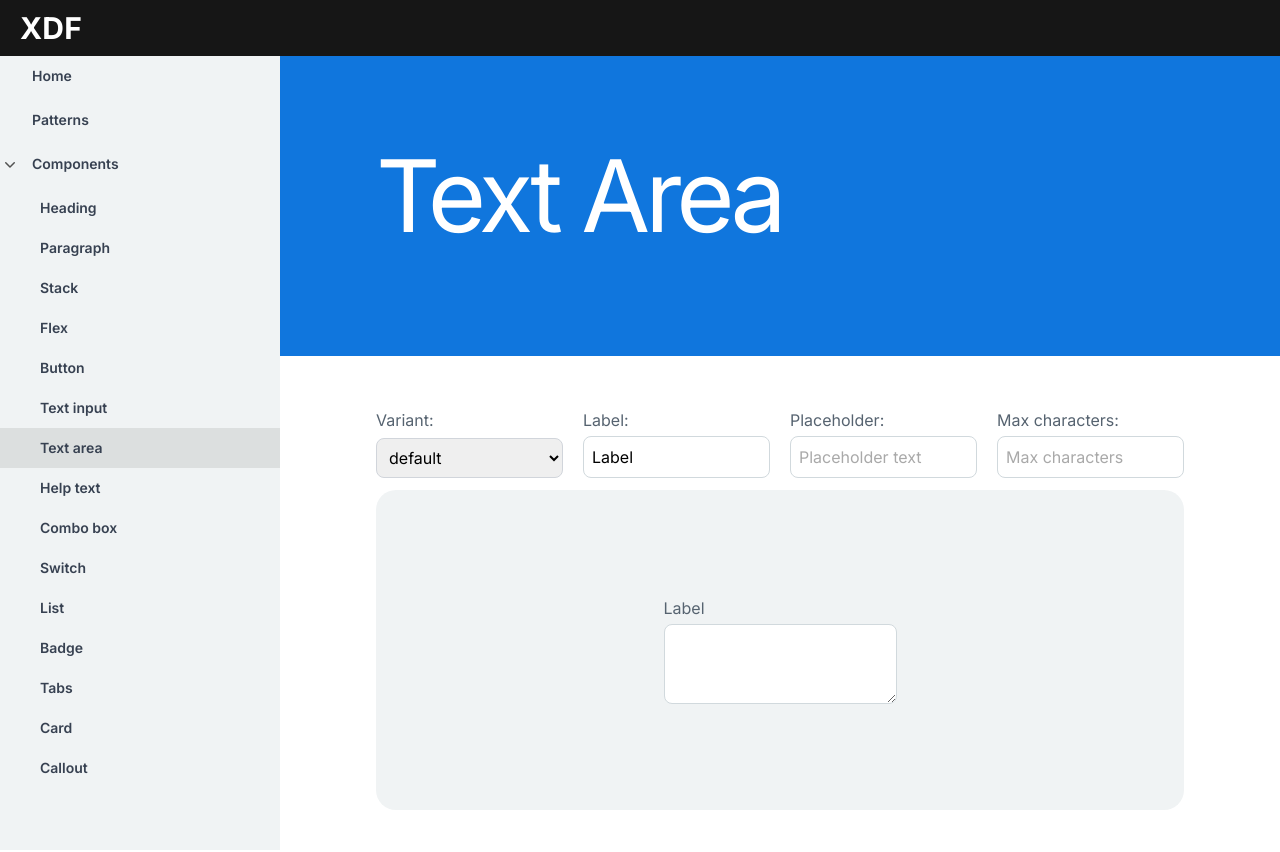
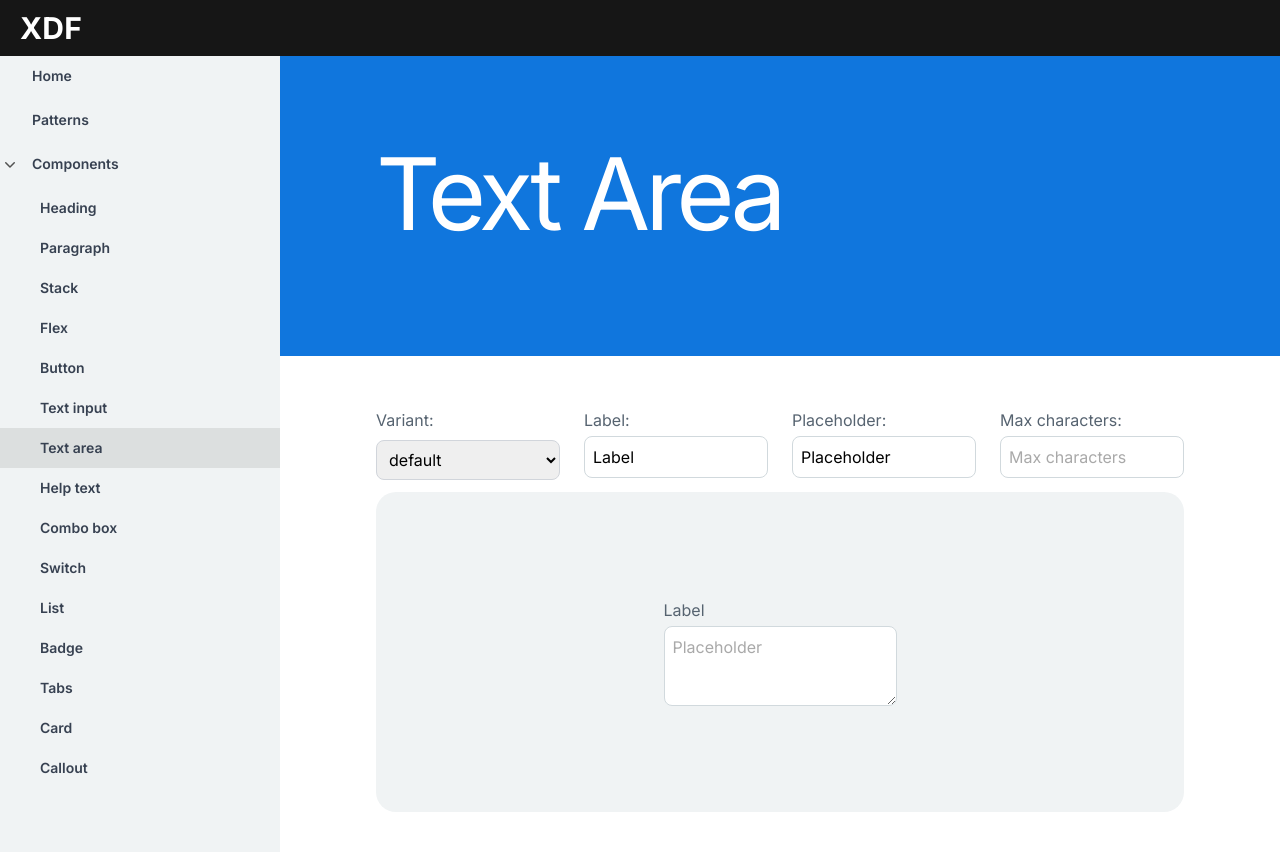
Before and after one commit to totisama/design-system, a Next.js app: page /components/text-area in a window 1280 px wide. Built offline with nearby package versions, Linux system fonts and the light colour scheme.

Commit message:
Use Box component to build pages and other components

```diff
--- a/src/components/heading/heading-playground.tsx
+++ b/src/components/heading/heading-playground.tsx
@@ -4,6 +4,7 @@ import { Heading, type HeadingTags } from '@/components/heading/heading'
 import { Container } from '@/components/container'
 import { type ChangeEvent, useState } from 'react'
 import { TextInput } from '@/components/text-input/text-input'
+import { Box } from '@/components/box/box'
 
 const HEADING_OPTIONS = ['h1', 'h2', 'h3', 'h4', 'h5']
 
@@ -26,8 +27,20 @@ export const HeadingPlayground = () => {
 
   return (
     <>
-      <section className='flex gap-5 w-full'>
-        <div className='flex flex-col my-3 w-1/2 gap-1.5'>
+      <Box
+        as='section'
+        width={'100%'}
+        display='flex'
+        gap='spacing-06'
+      >
+        <Box
+          as='div'
+          marginY='spacing-04'
+          width={'50%'}
+          display='flex'
+          flexDirection='column'
+          gap='spacing-03'
+        >
           <label htmlFor='type'>Type:</label>
           <select
             id='type'
@@ -44,8 +57,12 @@ export const HeadingPlayground = () => {
               </option>
             ))}
           </select>
-        </div>
-        <div className='my-3 w-1/2'>
+        </Box>
+        <Box
+          as='div'
+          marginY='spacing-04'
+          width={'50%'}
+        >
           <TextInput
             id='text'
             value={text}
@@ -53,8 +70,8 @@ export const HeadingPlayground = () => {
             label={'Text (30max):'}
             onChange={handleTextChange}
           />
-        </div>
-      </section>
+        </Box>
+      </Box>
       <Container
         justifyContent='center'
         alignItems='center'
--- a/src/components/help-text/help-text-playground.tsx
+++ b/src/components/help-text/help-text-playground.tsx
@@ -7,6 +7,7 @@ import {
   type HelpTextVariant,
 } from '@/components/help-text/help-text'
 import { TextInput } from '@/components/text-input/text-input'
+import { Box } from '@/components/box/box'
 
 const VARIANTS = ['default', 'success', 'error', 'info'] as const
 
@@ -24,8 +25,20 @@ export const HelpTextPlayground = () => {
 
   return (
     <>
-      <section className='flex gap-5 w-full'>
-        <div className='flex flex-col my-3 w-1/2 gap-1.5'>
+      <Box
+        as='section'
+        width={'100%'}
+        display='flex'
+        gap='spacing-06'
+      >
+        <Box
+          as='div'
+          marginY='spacing-04'
+          width={'50%'}
+          display='flex'
+          flexDirection='column'
+          gap='spacing-03'
+        >
           <label htmlFor='variant'>Variant:</label>
           <select
             id='variant'
@@ -42,8 +55,12 @@ export const HelpTextPlayground = () => {
               </option>
             ))}
           </select>
-        </div>
-        <div className='my-3 w-1/2'>
+        </Box>
+        <Box
+          as='div'
+          marginY='spacing-04'
+          width={'50%'}
+        >
           <TextInput
             id='text'
             value={text}
@@ -51,8 +68,8 @@ export const HelpTextPlayground = () => {
             label={'Text:'}
             onChange={handleTextChange}
           />
-        </div>
-      </section>
+        </Box>
+      </Box>
       <Container
         justifyContent='center'
         alignItems='center'
--- a/src/components/page-wrapper.tsx
+++ b/src/components/page-wrapper.tsx
@@ -1,4 +1,5 @@
 import type React from 'react'
+import { Box } from './box/box'
 
 export const PageWrapper = ({
   name,
@@ -9,9 +10,20 @@ export const PageWrapper = ({
 }) => {
   return (
     <>
-      <div className='flex flex-col justify-center px-24 pb-5 h-[300px] bg-button-primary text-white'>
-        <h1 className='text-[100px] leading-[70px] tracking-[-5px]'>{name}</h1>
-      </div>
+      <Box
+        as='div'
+        display='flex'
+        flexDirection='column'
+        justifyContent='center'
+        paddingX='spacing-12'
+        paddingB='spacing-06'
+        height={300}
+        backgroundColor='primary'
+      >
+        <h1 className='text-[100px] leading-[70px] tracking-[-5px] text-white'>
+          {name}
+        </h1>
+      </Box>
       <main className='px-24 py-10 max-w-5xl'>{children}</main>
     </>
   )
--- a/src/components/paragraph/paragraph-playground.tsx
+++ b/src/components/paragraph/paragraph-playground.tsx
@@ -4,14 +4,23 @@ import { Container } from '@/components/container'
 import { useState } from 'react'
 import { Paragraph } from '@/components/paragraph/paragraph'
 import { TextInput } from '@/components/text-input/text-input'
+import { Box } from '@/components/box/box'
 
 export const ParagraphPlayground = () => {
   const [text, setText] = useState('This is a paragraph')
 
   return (
     <>
-      <section className='flex gap-5 w-full'>
-        <div className='my-3 w-1/2'>
+      <Box
+        as='section'
+        width={'100%'}
+        gap='spacing-06'
+      >
+        <Box
+          as='div'
+          marginY='spacing-04'
+          width={'50%'}
+        >
           <TextInput
             id='text'
             value={text}
@@ -21,8 +30,8 @@ export const ParagraphPlayground = () => {
               setText(e.target.value)
             }}
           />
-        </div>
-      </section>
+        </Box>
+      </Box>
       <Container
         justifyContent='center'
         alignItems='center'
--- a/src/components/stack/stack-playground.tsx
+++ b/src/components/stack/stack-playground.tsx
@@ -15,7 +15,7 @@ export const StackPlayground = () => {
   const handleTextChange = (e: ChangeEvent<HTMLInputElement>) => {
     const value = e.target.value
 
-    if (parseInt(value) >= 20) {
+    if (parseInt(value) > 20) {
       return
     }
 
@@ -28,8 +28,20 @@ export const StackPlayground = () => {
 
   return (
     <>
-      <section className='flex gap-5 w-full'>
-        <div className='flex flex-col my-3 w-1/2 gap-1.5'>
+      <Box
+        as='section'
+        width={'100%'}
+        display='flex'
+        gap='spacing-06'
+      >
+        <Box
+          as='div'
+          marginY='spacing-04'
+          width={'50%'}
+          display='flex'
+          flexDirection='column'
+          gap='spacing-03'
+        >
           <label htmlFor='type'>Type:</label>
           <select
             id='type'
@@ -46,7 +58,7 @@ export const StackPlayground = () => {
               </option>
             ))}
           </select>
-        </div>
+        </Box>
         <Box
           as='div'
           marginY='spacing-04'
@@ -57,11 +69,11 @@ export const StackPlayground = () => {
             type='number'
             value={items}
             placeholder='Items'
-            label={'Items:'}
+            label={'Items (20Max):'}
             onChange={handleTextChange}
           />
         </Box>
-      </section>
+      </Box>
       <Container>
         <Stack
           as={'div'}
@@ -73,7 +85,7 @@ export const StackPlayground = () => {
               as='div'
               key={index}
               backgroundColor='tag-background-green'
-              padding='spacing-02'
+              padding='spacing-03'
             >
               Item {index + 1}
             </Box>
--- a/src/components/text-area/text-area-playground.tsx
+++ b/src/components/text-area/text-area-playground.tsx
@@ -7,13 +7,14 @@ import {
   type TextAreaVariants,
 } from '@/components/text-area/text-area'
 import { TextInput } from '@/components/text-input/text-input'
+import { Box } from '@/components/box/box'
 
 const VARIANTS = ['default', 'error'] as const
 
 export const TextAreaPlayground = () => {
   const [label, setLabel] = useState('Label')
   const [text, setText] = useState('')
-  const [placeholder, setPlaceholder] = useState('')
+  const [placeholder, setPlaceholder] = useState('Placeholder')
   const [maxCharacters, setMaxCharacters] = useState<undefined | number>(
     undefined
   )
@@ -41,8 +42,20 @@ export const TextAreaPlayground = () => {
 
   return (
     <>
-      <section className='flex gap-5 w-full'>
-        <div className='flex flex-col my-3 w-1/4 gap-1.5'>
+      <Box
+        as='section'
+        width={'100%'}
+        display='flex'
+        gap='spacing-06'
+      >
+        <Box
+          as='div'
+          marginY='spacing-04'
+          width={'25%'}
+          display='flex'
+          flexDirection='column'
+          gap='spacing-03'
+        >
           <label
             className='text-text-secondary'
             htmlFor='variant'
@@ -64,8 +77,12 @@ export const TextAreaPlayground = () => {
               </option>
             ))}
           </select>
-        </div>
-        <div className='my-3 w-1/4'>
+        </Box>
+        <Box
+          as='div'
+          marginY='spacing-04'
+          width={'25%'}
+        >
           <TextInput
             id='label'
             value={label}
@@ -73,8 +90,12 @@ export const TextAreaPlayground = () => {
             label={'Label:'}
             onChange={handleLabelChange}
           />
-        </div>
-        <div className='my-3 w-1/4'>
+        </Box>
+        <Box
+          as='div'
+          marginY='spacing-04'
+          width={'25%'}
+        >
           <TextInput
             id='placeholder'
             value={placeholder}
@@ -82,8 +103,12 @@ export const TextAreaPlayground = () => {
             label={'Placeholder:'}
             onChange={handlePlaceholderChange}
           />
-        </div>
-        <div className='my-3 w-1/4'>
+        </Box>
+        <Box
+          as='div'
+          marginY='spacing-04'
+          width={'25%'}
+        >
           <TextInput
             id='maxCharacters'
             type='number'
@@ -92,8 +117,8 @@ export const TextAreaPlayground = () => {
             label={'Max characters:'}
             onChange={handleMaxCharactersChange}
           />
-        </div>
-      </section>
+        </Box>
+      </Box>
       <Container
         justifyContent='center'
         alignItems='center'
--- a/src/components/text-area/text-area.tsx
+++ b/src/components/text-area/text-area.tsx
@@ -1,5 +1,6 @@
 import { type ChangeEvent } from 'react'
 import { Text } from '@/components/text/text'
+import { Box } from '@/components/box/box'
 
 export type TextAreaVariants = 'default' | 'error'
 
@@ -32,8 +33,20 @@ export const TextArea = ({
   const variantStyle = variantClasses[variant]
 
   return (
-    <div className='w-full flex flex-col items-start gap-1'>
-      <div className='w-full flex justify-between'>
+    <Box
+      as='div'
+      width={'100%'}
+      display='flex'
+      flexDirection='column'
+      alignItems='start'
+      gap='spacing-02'
+    >
+      <Box
+        as='div'
+        width={'100%'}
+        display='flex'
+        justifyContent='between'
+      >
         <label
           className='text-text-secondary'
           htmlFor={id}
@@ -51,7 +64,7 @@ export const TextArea = ({
             {value.length}/{maxCharacters}
           </Text>
         )}
-      </div>
+      </Box>
       <textarea
         id={id}
         name={id}
@@ -61,6 +74,6 @@ export const TextArea = ({
         className={`w-full min-h-20 p-2 rounded-lg border border-border-subtle-00 ${variantStyle} ${!resizable ? 'resize-none' : ''} focus:outline-none focus:ring-2 focus:ring-border-interactive focus:border-transparent disabled:bg-background-hover placeholder:text-text-placeholder`}
         placeholder={placeholder}
       />
-    </div>
+    </Box>
   )
 }
--- a/src/components/text-input/text-input.tsx
+++ b/src/components/text-input/text-input.tsx
@@ -2,6 +2,7 @@
 
 import { HelpText } from '@/components/help-text/help-text'
 import { useEffect, useState, type ChangeEvent } from 'react'
+import { Box } from '@/components/box/box'
 
 export type TextInputVariants = 'default' | 'active' | 'error' | 'disabled'
 
@@ -52,7 +53,14 @@ export const TextInput = ({
   }, [value])
 
   return (
-    <div className='w-full flex flex-col items-start gap-1'>
+    <Box
+      as='div'
+      width={'100%'}
+      display='flex'
+      flexDirection='column'
+      alignItems='start'
+      gap='spacing-02'
+    >
       <label
         className='text-text-secondary'
         htmlFor={id}
@@ -75,6 +83,6 @@ export const TextInput = ({
           text={helpText}
         />
       )}
-    </div>
+    </Box>
   )
 }
```
Also changed, not shown: src/components/text-input/text-input-playground.tsx (+28 -8 lines).
